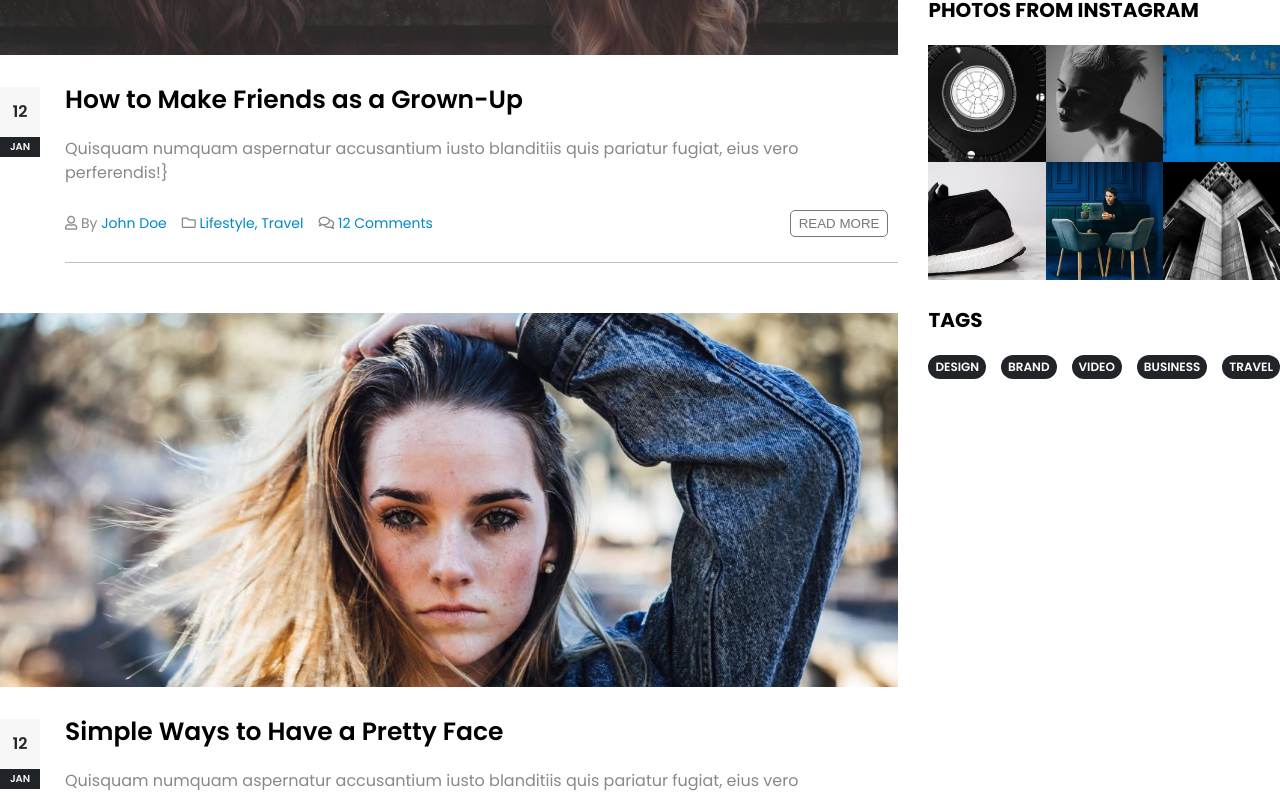
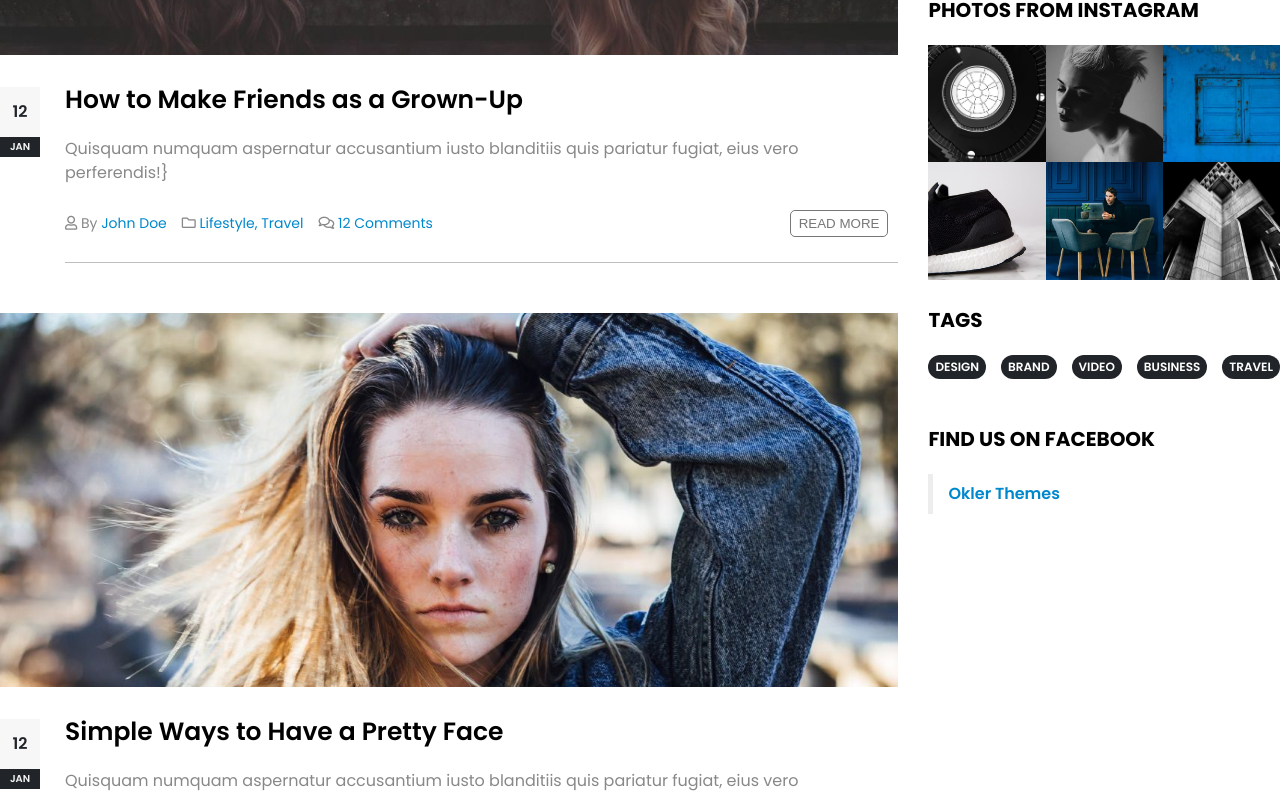
Before and after one commit to mauro-20/proj-html-vuejs, a Vue app: page / in a window 1280 px wide. Shown: the part 2045-2838 px from the top of the page. Built offline with nearby package versions, Linux system fonts and the light colour scheme.

Commit message:
add facebook

```diff
--- /dev/null
+++ b/src/components/main/Facebook.vue
@@ -0,0 +1,32 @@
+<template>
+  <div class="facebook">
+    <h4>FIND US ON FACEBOOK</h4>
+    <div class="theme">Okler Themes</div>
+  </div>
+</template>
+
+<script>
+export default {
+  name: 'Facebook'
+}
+</script>
+
+<style lang="scss" scoped>
+  @import '../../assets/style/variables';
+
+  h4{
+    font-size: 20px;
+    line-height: 20px;
+    margin-bottom: 25px;
+  }
+  .theme{
+    height: 40px;
+    line-height: 40px;
+    padding-left: 15px;
+    border-left: 5px solid $bd-light-300;
+    color: $text-primary;
+    font-weight: 600;
+    cursor: pointer;
+  }
+
+</style>
--- a/src/components/main/Instagram.vue
+++ b/src/components/main/Instagram.vue
@@ -36,7 +36,7 @@
   @import '../../assets/style/variables';
 
   .instagram{
-    margin-top: 50px;
+    margin: 50px 0;
 
     h4{
       font-size: 20px;
--- a/src/components/main/Socials.vue
+++ b/src/components/main/Socials.vue
@@ -2,18 +2,21 @@
   <section class="socials">
     <Twitter />
     <Instagram />
+    <Facebook />
   </section>
 </template>
 
 <script>
   import Instagram from './Instagram.vue'
   import Twitter from './Twitters.vue'
+  import Facebook from './Facebook.vue'
 
   export default {
     name: 'Socials',
     components: {
       Twitter,
-      Instagram
+      Instagram,
+      Facebook
     }
   }
 </script>
```
